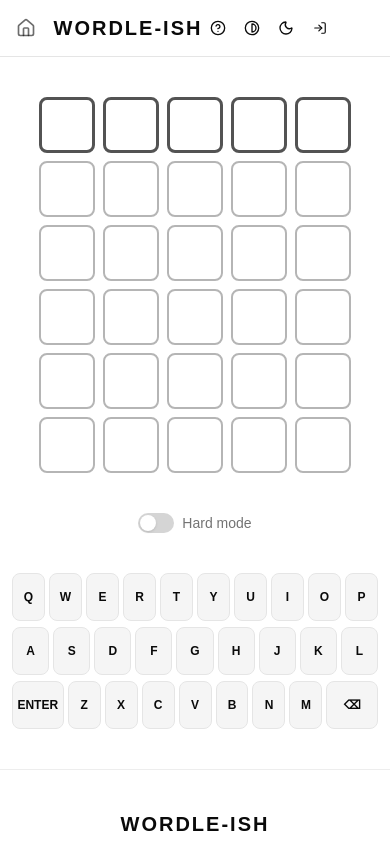
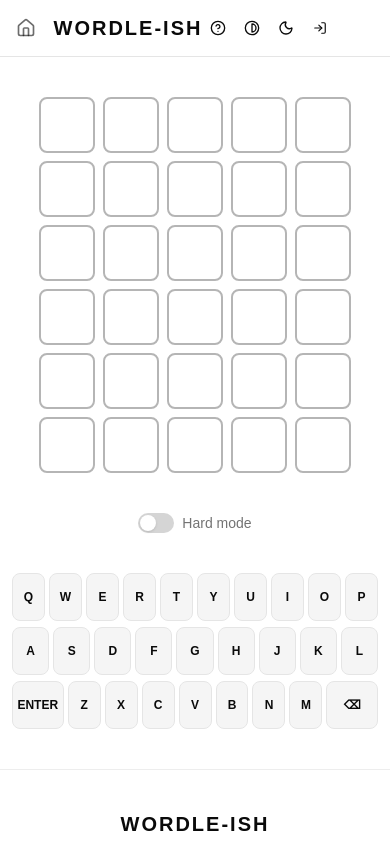
Before and after one commit to chingu-voyages/V61-tier3-team-99, a React (Vite) app in the folder frontend/: page /game in a window 390 px wide. Shown: the top 844 px of the page. Built offline with nearby package versions, Linux system fonts and the light colour scheme; no server answers.

Commit message:
fix: improve dark mode tile and keyboard responsiveness
- GameBoard: only assign 'current' variant to tiles with typed letters
- Tile: separate border color from text color for 'current' variant
- GamePage: dynamic ENTER/Backspace colors based on dark + high contrast

```diff
--- a/frontend/src/components/GameBoard.tsx
+++ b/frontend/src/components/GameBoard.tsx
@@ -49,11 +49,12 @@ const GameBoard = ({
             className={`flex gap-2${shakingRow === rowIndex ? " invalid-row" : ""}`}
           >
             {Array.from({ length: wordLength }).map((_, colIndex) => {
+              const hasLetter = !!(rowLetters[colIndex]);
               const variant: TileVariant = isWinningRow
                 ? "winning"
                 : isPastRow
                   ? "past"
-                  : isCurrentRow
+                  : (isCurrentRow && hasLetter)
                     ? "current"
                     : "empty";
 
--- a/frontend/src/components/Tile.tsx
+++ b/frontend/src/components/Tile.tsx
@@ -39,7 +39,9 @@ const Tile = ({ letter, status, variant, colIndex }: TileProps) => {
     variant === "winning" ? `${tileColorClass} border-[3px]` : `${tileColorClass} border-2`;
   const frontBorderClass =
     variant === "current"
-      ? "border-[3px] border-foreground/70 dark:border-[#00F0FF] dark:text-white dark:bg-transparent"
+      ? isHighContrast
+        ? "border-[3px] border-foreground/70 dark:border-orange-500 dark:shadow-[0_0_15px_rgba(249,115,22,0.3)] dark:text-foreground dark:bg-transparent"
+        : "border-[3px] border-foreground/70 dark:border-[#00F0FF] dark:shadow-[0_0_15px_rgba(0,240,255,0.4)] dark:text-foreground dark:bg-transparent"
       : "border-2 border-foreground/30 dark:border-zinc-800 dark:bg-transparent";
 
   const ariaLabel = status
--- a/frontend/src/pages/GamePage.tsx
+++ b/frontend/src/pages/GamePage.tsx
@@ -12,6 +12,7 @@ import { submitResult } from "../lib/leaderboard";
 import { fetchRandomWord, fetchHourlyWord } from "../lib/api";
 import { getRandomWord } from "../utils/randomWord";
 import { useHighContrast } from "../hooks/useHighContrast";
+import { useDarkMode } from "../hooks/useDarkMode";
 import { useAuth } from "../hooks/useAuth";
 import { useDevMode } from "../hooks/useDevMode";
 import { isDevModeAllowed } from "../config/devMode";
@@ -150,6 +151,7 @@ const GamePage = () => {
   // doesn't turn green/yellow/gray before that guess's own tiles do.
   const [revealedGuessCount, setRevealedGuessCount] = useState(0);
   const { isHighContrast } = useHighContrast();
+  const { isDark } = useDarkMode();
   const { user } = useAuth();
   const { enabled: devModeEnabled } = useDevMode();
   const canPreview = devModeEnabled && isDevModeAllowed(user?.user_metadata?.user_name);
@@ -612,7 +614,11 @@ const GamePage = () => {
                     className={`flex h-12 min-w-0 cursor-pointer touch-manipulation items-center justify-center rounded-md border text-xs font-semibold uppercase transition-colors active:scale-95 active:bg-gray-300 active:border-gray-500 select-none sm:h-14 sm:text-sm ${
                       key === "ENTER" || key === "⌫" ? "flex-[1.6]" : "flex-1"
                     } ${getKeyClass(key) || "bg-muted hover:bg-muted/60 dark:bg-[#1C1C24] dark:text-white dark:hover:bg-[#252530]"} ${
-                      key === "ENTER" || key === "⌫" ? "dark:bg-[#8A00E6] dark:text-white dark:hover:bg-[#a11aff]" : ""
+                      key === "ENTER" || key === "⌫"
+                        ? isDark && isHighContrast
+                          ? "dark:bg-orange-500 dark:hover:bg-orange-600 dark:text-white"
+                          : "dark:bg-[#8A00E6] dark:text-white dark:hover:bg-[#a11aff]"
+                        : ""
                     }`}
                   >
                     {key}
```
